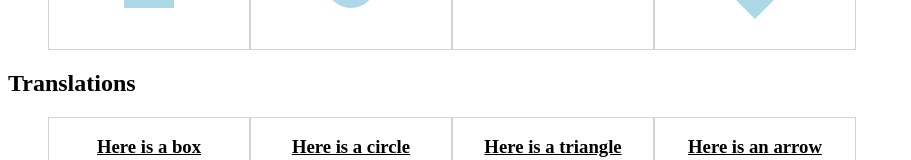
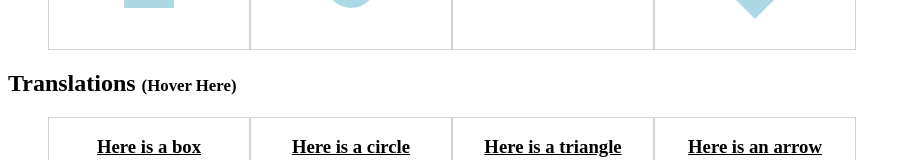
Before and after one commit to fl1cker/css-experimentation, an Angular app in the folder css-experimentation-app/: page / in a window 1280 px wide. Shown: the part 169-329 px from the top of the page, without its empty margins (0-911 px from the left). Built offline with nearby package versions, Linux system fonts and the light colour scheme.

Commit message:
customizing for Translations section

```diff
--- a/css-experimentation-app/src/app/app.component.css
+++ b/css-experimentation-app/src/app/app.component.css
@@ -80,3 +80,7 @@ section[title="translations"]:hover .circle {
 h2 {
     text-transform: capitalize;
 }
+
+.small-text {
+    font-size: 70%;
+}
--- a/css-experimentation-app/src/app/app.component.html
+++ b/css-experimentation-app/src/app/app.component.html
@@ -1,5 +1,5 @@
 <section *ngFor="let section of sections" title={{section}}>
-    <h2 class="pascalCase">{{section}}</h2>
+    <h2 class="pascalCase">{{section}} <span *ngIf="section === 'translations'" class="small-text">(Hover Here)</span></h2>
     <ul>
         <li *ngFor="let shape of shapes" class="container">
             <div class="content">
```
